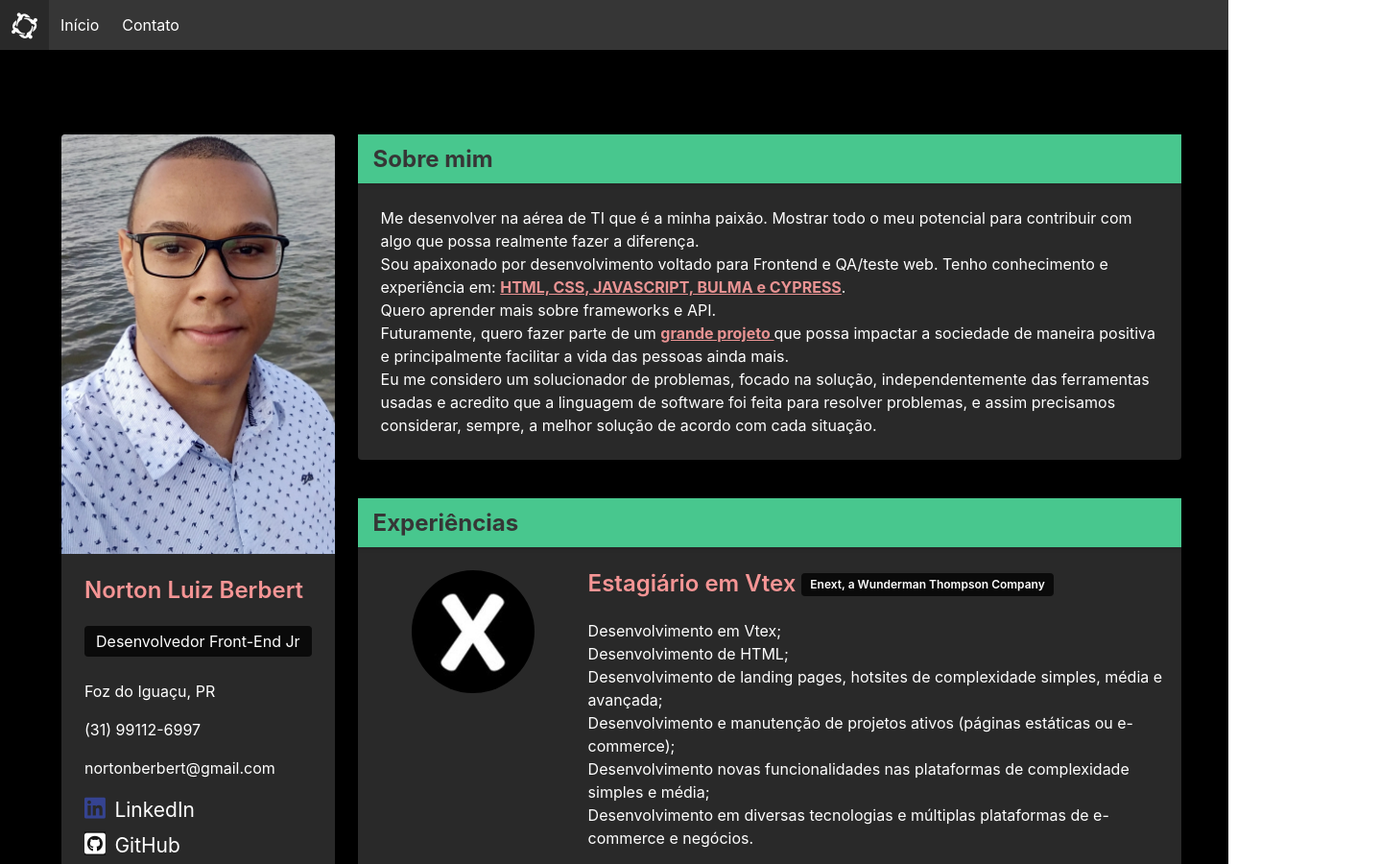
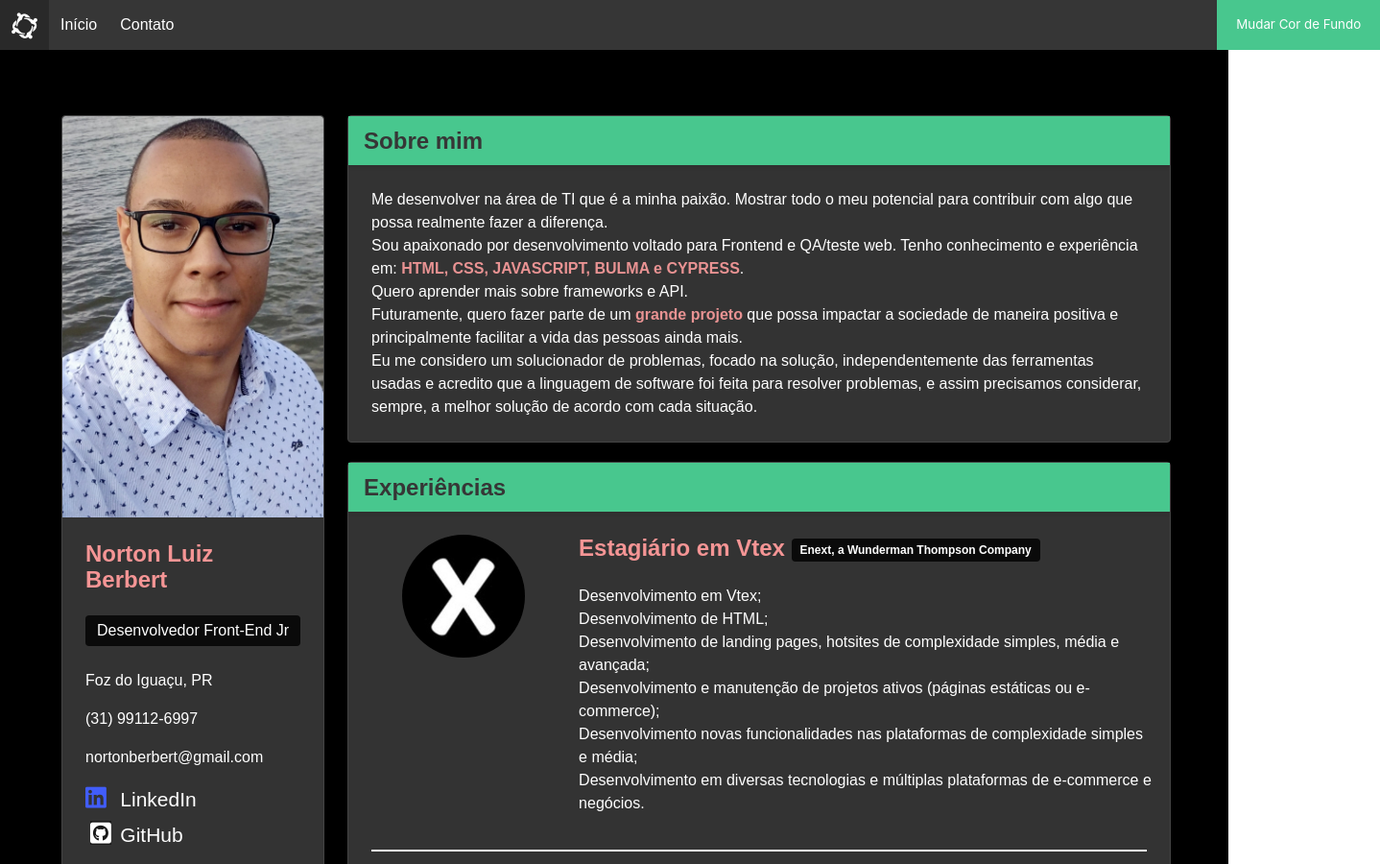
Before and after one commit to antivirus703/Curriculo-Norton, a plain HTML site: page index.html in a window 1280 px wide. Shown: the top 900 px of the page at 96% size, 1438 px wide, since content can reach past the window. Drawn offline with nearby package versions, Linux system fonts and the light colour scheme.

Commit message:
refatoração curriculo

```diff
--- a/index.html
+++ b/index.html
@@ -12,6 +12,7 @@
 </head>
 
 <body>
+  </div>
   <header class="header">
     <nav class="navbar is-dark" role="navigation" aria-label="main navigation">
       <div class="navbar-brand">
@@ -23,6 +24,7 @@
         <div class="navbar-start">
           <a class="navbar-item" href="index.html"> Início </a>
           <a class="navbar-item" href="contact.html"> Contato </a>
+          <button id="changeColorButton" class="navbar-item">Mudar Cor de Fundo</button>
         </div>
       </div>
     </nav>
@@ -50,12 +52,9 @@
                 <p>Foz do Iguaçu, PR</p>
                 <p>(31) 99112-6997</p>
                 <p>nortonberbert@gmail.com</p>
-                <i class="fa-brands fa-linkedin"></i> <a
-                  href="https://www.linkedin.com/in/norton-luiz-berbert-a737b41a7/" target="_blank"
-                  class="textD">LinkedIn</a>
+                <i class="fa-brands fa-linkedin"></i> <a href="https://www.linkedin.com/in/norton-luiz-berbert-a737b41a7/" target="_blank" class="textD">LinkedIn</a>
                 <br>
-                <i class="fa-brands fa-github-square"></i> <a href="https://github.com/antivirus703" target="_blank"
-                  class="textD">GitHub</a>
+                <i class="fa-brands fa-github-square"></i> <a href="https://github.com/antivirus703" target="_blank" class="textD">GitHub</a>
               </div>
             </div>
           </div>
@@ -67,17 +66,15 @@
             </header>
             <div class="card-content">
               <div class="content">
-                <p>Me desenvolver na aérea de TI que é a minha paixão. Mostrar todo o meu potencial para contribuir com
-                  algo que possa realmente fazer a diferença.
-                  </br>
-                  Sou apaixonado por desenvolvimento voltado para Frontend e QA/teste web. Tenho conhecimento e
-                  experiência em: <strong>HTML, CSS, JAVASCRIPT, BULMA e CYPRESS</strong>. </br>
-                  Quero aprender mais sobre frameworks e API. </br>
-                  Futuramente, quero fazer parte de um <strong>grande projeto </strong>que possa impactar a sociedade de
-                  maneira positiva e principalmente facilitar a vida das pessoas ainda mais.</br>
-                  Eu me considero um solucionador de problemas, focado na solução, independentemente das ferramentas
-                  usadas e acredito que a linguagem de software foi feita para resolver problemas, e assim precisamos
-                  considerar, sempre, a melhor solução de acordo com cada situação.</p>
+                <p>Me desenvolver na área de TI que é a minha paixão. Mostrar todo o meu potencial para contribuir com algo que possa realmente fazer a diferença.
+                  <br>
+                  Sou apaixonado por desenvolvimento voltado para Frontend e QA/teste web. Tenho conhecimento e experiência em: <strong>HTML, CSS, JAVASCRIPT, BULMA e CYPRESS</strong>.
+                  <br>
+                  Quero aprender mais sobre frameworks e API.
+                  <br>
+                  Futuramente, quero fazer parte de um <strong>grande projeto</strong> que possa impactar a sociedade de maneira positiva e principalmente facilitar a vida das pessoas ainda mais.
+                  <br>
+                  Eu me considero um solucionador de problemas, focado na solução, independentemente das ferramentas usadas e acredito que a linguagem de software foi feita para resolver problemas, e assim precisamos considerar, sempre, a melhor solução de acordo com cada situação.</p>
               </div>
             </div>
           </div>
@@ -94,10 +91,8 @@
                     </figure>
                   </div>
                   <div class="column is-9">
-                    <p class="title is-4 cor">Estagiário em Vtex <span class="tag is-dark has-background-black"> Enext,
-                        a Wunderman Thompson
-                        Company</span></p>
-                    <p>Desenvolvimento em Vtex; <br>
+                    <p class="title is-4 cor">Estagiário em Vtex <span class="tag is-dark has-background-black"> Enext, a Wunderman Thompson Company</span></p>
+                    <p>Desenvolvimento em Vtex;<br>
                       Desenvolvimento de HTML;<br>
                       Desenvolvimento de landing pages, hotsites de complexidade simples, média e avançada;<br>
                       Desenvolvimento e manutenção de projetos ativos (páginas estáticas ou e-commerce);<br>
@@ -113,18 +108,15 @@
                     </figure>
                   </div>
                   <div class="column is-9">
-                    <p class="title is-4 cor">Analista de Suporte Jr <span
-                        class="tag is-dark has-text-dark has-background-primary"> DOT Digital Group</span></p>
+                    <p class="title is-4 cor">Analista de Suporte Jr <span class="tag is-dark has-text-dark has-background-primary"> DOT Digital Group</span></p>
                     <p>Atender os clientes para resolução de dúvidas e incidentes sobre os nossos produtos SaaS;<br>
                       Analisar tecnicamente as demandas com foco na resolução;<br>
                       Encaminhar chamados para equipes internas quando for necessário com as informações detalhadas;<br>
-                      Controlar o status de chamados técnicos, interagir com os usuários e posicioná-los sobre as datas
-                      previstas de atendimento;<br>
+                      Controlar o status de chamados técnicos, interagir com os usuários e posicioná-los sobre as datas previstas de atendimento;<br>
                       Capacitar nossos clientes no melhor das nossas soluções;<br>
                       Coletar feedback e sugestões de clientes.<br>
                       Manter documentações e base de conhecimento atualizada (Confluence).<br>
-                      Priorizar e encaminhar determinados chamados para equipes internas (Jira) baseado no nível de
-                      criticidade e impacto no negócio, respeitando o SLA.</p>
+                      Priorizar e encaminhar determinados chamados para equipes internas (Jira) baseado no nível de criticidade e impacto no negócio, respeitando o SLA.</p>
                   </div>
                 </div>
                 <hr>
@@ -135,22 +127,11 @@
                     </figure>
                   </div>
                   <div class="column is-9">
-                    <p class="title is-4 cor">Assistência ao cliente <span
-                        class="tag is-dark has-text-dark has-background-success"> Localiza Rent a Car</span>
-                    </p>
-                    <p>Atender e responder a partir das nossas ferramentas (SalesForce) dúvidas e necessidades dos
-                      nossos
-                      clientes fornecendo e transformando a experiência dos nossos clientes durante e após a locação do
-                      veículo.<br>
-                      Oferecer uma excelente experiência ao cliente de aluguel de carros da Localiza enquanto ajuda a
-                      construir o futuro da mobilidade.<br>
-                      Contribuir para o aumento do NPS e para a redução do esforço do cliente em cada etapa da jornada
-                      de
-                      aluguel de carros;<br>
-                      Atuar como ponte junto a diversas áreas de negócio e tecnologia buscando, por meio de melhoria de
-                      processos, políticas, comunicação, interfaces ou inovação, resolver as dores do cliente e entregar
-                      o
-                      máximo de valor durante sua jornada de aluguel de carros.</p>
+                    <p class="title is-4 cor">Assistência ao cliente <span class="tag is-dark has-text-dark has-background-success"> Localiza Rent a Car</span></p>
+                    <p>Atender e responder a partir das nossas ferramentas (SalesForce) dúvidas e necessidades dos nossos clientes fornecendo e transformando a experiência dos nossos clientes durante e após a locação do veículo.<br>
+                      Oferecer uma excelente experiência ao cliente de aluguel de carros da Localiza enquanto ajuda a construir o futuro da mobilidade.<br>
+                      Contribuir para o aumento do NPS e para a redução do esforço do cliente em cada etapa da jornada de aluguel de carros;<br>
+                      Atuar como ponte junto a diversas áreas de negócio e tecnologia buscando, por meio de melhoria de processos, políticas, comunicação, interfaces ou inovação, resolver as dores do cliente e entregar o máximo de valor durante sua jornada de aluguel de carros.</p>
                   </div>
                 </div>
                 <hr>
@@ -161,9 +142,7 @@
                     </figure>
                   </div>
                   <div class="column is-9">
-                    <p class="title is-4 cor">Analista de atendimento o operações <span
-                        class="tag is-dark has-text-dark has-background-info">
-                        MaxMilhas</span></p>
+                    <p class="title is-4 cor">Analista de atendimento o operações <span class="tag is-dark has-text-dark has-background-info">MaxMilhas</span></p>
                     <p>Fazer um atendimento encantador aos nossos clientes;<br>
                       Atendimento ativo via chat, app de comunicação e telefone (Zendesk);<br>
                       Pensar e propor soluções criativas para resolvermos demandas dos usuários;<br>
@@ -182,8 +161,7 @@
               <div class="content line">
                 <div class="columns">
                   <div class="column is-9">
-                    <p class="title is-4 cor">Javascript Fullstack developer <span
-                        class="tag is-dark has-background-danger-dark">OneBitCode</span></p>
+                    <p class="title is-4 cor">Javascript Fullstack developer <span class="tag is-dark has-background-danger-dark">OneBitCode</span></p>
                     <p>Curso voltado para a formação de profissionais em Fullstack developer</p>
                     <br>
                     <p class="title is-5 has-text-danger subtitulo1">Módulos:</p>
@@ -218,12 +196,11 @@
                 <hr>
                 <div class="columns">
                   <div class="column is-9">
-                    <p class="title is-4 cor">Análise e desenvolvimento de sistemas <span
-                        class="tag is-dark has-text-dark has-background-warning">Faculdade Cruzeiro do Sul</span></p>
+                    <p class="title is-4 cor">Análise e desenvolvimento de sistemas <span class="tag is-dark has-text-dark has-background-warning">Faculdade Cruzeiro do Sul</span></p>
                     <p>Curso Técnologo voltado para formação de analista de sistemas</p>
                     <p><span class="title is-5 has-text-danger">Início</span>: Agosto/2021</p>
                     <p><span class="title is-5 has-text-danger">Conclusão</span>: Julho/2023</p>
-                    <p><span class="title is-5 has-text-danger">Status</span>: Cursando 3º semestre</p>
+                    <p><span class="title is-5 has-text-danger">Status</span>: Concluído</p>
                   </div>
                   <div class="column">
                     <figure class="image is-128x128">
@@ -234,10 +211,11 @@
               </div>
             </div>
           </div>
-
         </div>
       </div>
+    </div>
   </section>
+  <script src="main.js"></script>
 </body>
 
 </html>
--- a/style.css
+++ b/style.css
@@ -1,52 +1,68 @@
 body {
     background-color: #000;
+    /* Fundo preto */
+    font-family: Arial, Helvetica, sans-serif;
 }
 
+#changeColorButton {
+    margin-left: 1075px;
+    background-color: #48c78e;
+    color: #fff;
+    border: none;
+    padding: 10px 20px;
+    cursor: pointer;
+    transition: background-color 0.3s;
+  }
+
+  /* Estilo de hover para o botão */
+  #changeColorButton:hover {
+    background-color: #028e4f; /* Nova cor de fundo quando hover */
+  }
+
 .navbar {
-    margin-bottom: 40px;
+    margin-bottom: 20px;
 }
 
 .card {
-    margin-bottom: 40px;
-    background-color: #292929;
+    margin-bottom: 20px;
+    background-color: #333;
     color: #fff;
+    border: 1px solid #444;
 }
 
 .line {
-    line-height: 1;
-    font-family: Arial, Helvetica, sans-serif;
+    line-height: 1.6;
 }
 
 .cor {
-    color: rgb(245, 149, 149)
+    color: #f59595;
 }
 
 strong {
-    color: rgb(233, 147, 147);
-    text-decoration: underline;
+    color: #e99393;
 }
 
 .fa-linkedin {
-    color: rgba(65, 93, 250, 0.5);
+    color: #415dfa;
     font-size: 25px;
+    margin-right: 5px;
 }
 
 .textD {
-    text-decoration-color: none;
-    text-decoration: none;
     color: #fff;
     font-size: 21px;
-    padding-left: 5px;
+    margin-left: 5px;
 }
 
 .fa-github-square {
     background-color: rgba(0, 0, 0, 0.5);
     font-size: 25px;
     margin-top: 7px;
+    margin-left: 5px;
 }
 
 .subtitulo1 {
-    margin-top: 7px;
+    margin-top: 10px;
 }
 
 .fa-hornbill {
```
Also changed, not shown: main.js (added, +21 -0 lines).
